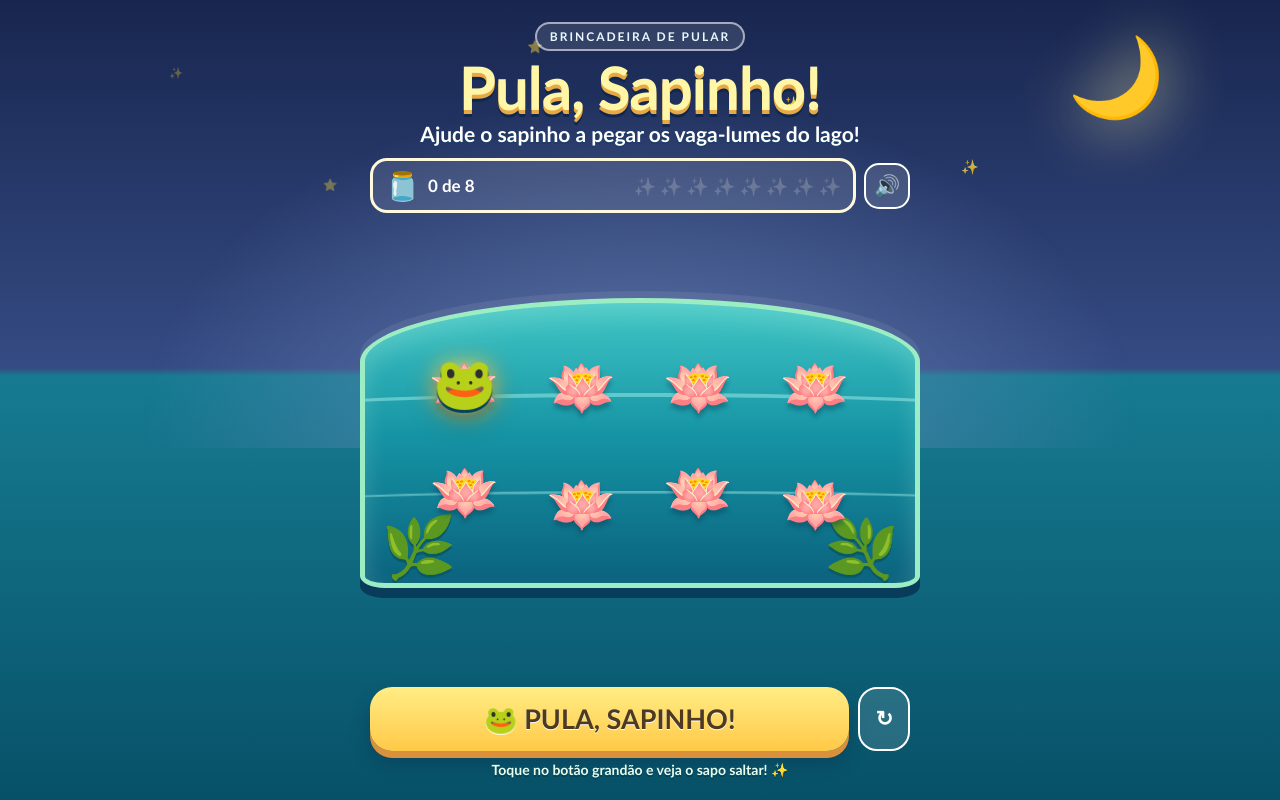
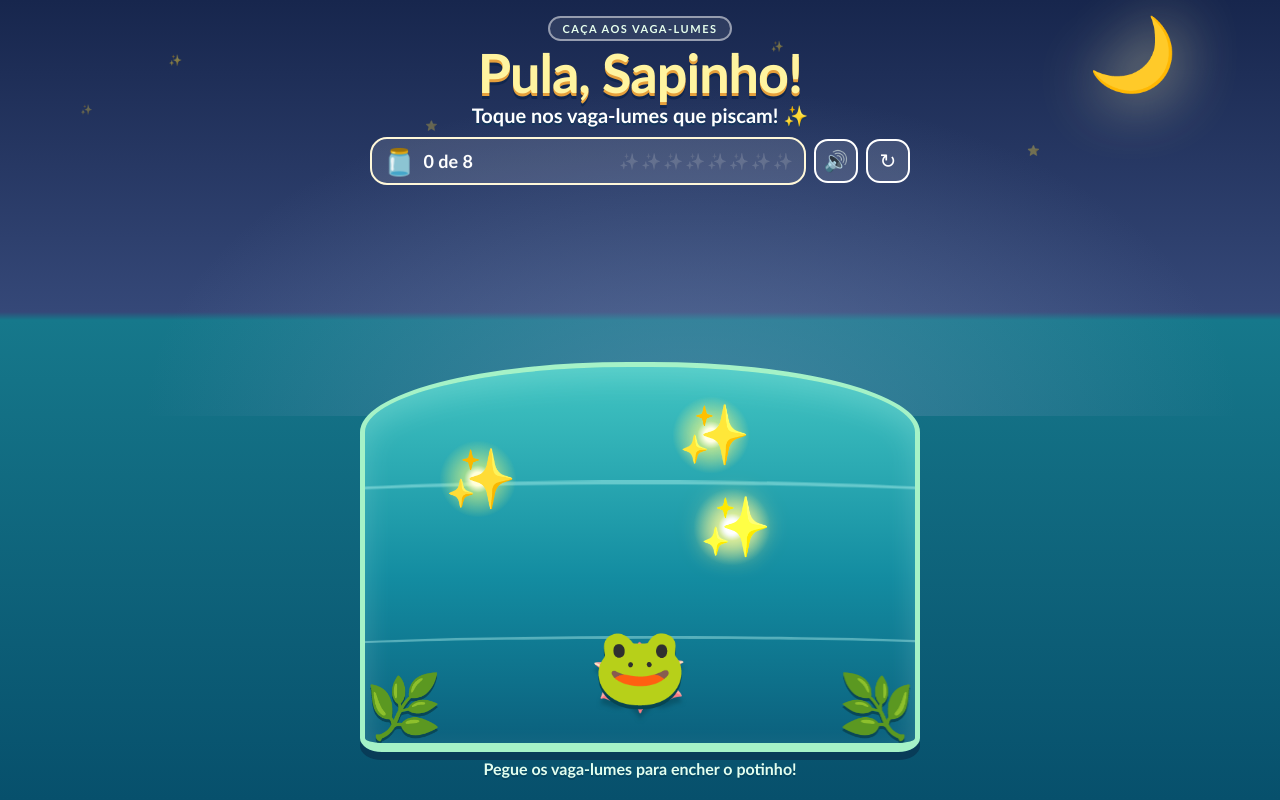
Before and after one commit to ricardoribeiro110384-tech/ricardoribeiro110384-tech.github.io, a plain HTML site: page pula-sapinho.html in a window 1280 px wide. Drawn offline with Linux system fonts and the light colour scheme.

Commit message:
Make frog game directly interactive with moving fireflies

```diff
--- a/pula-sapinho.html
+++ b/pula-sapinho.html
@@ -1,39 +1,35 @@
 <!doctype html>
 <html lang="pt-BR">
 <head>
-<meta charset="utf-8"><meta name="viewport" content="width=device-width,initial-scale=1,maximum-scale=1,user-scalable=no"><meta name="theme-color" content="#18385f">
-<title>Pula, Sapinho!</title>
+<meta charset="utf-8"><meta name="viewport" content="width=device-width,initial-scale=1,maximum-scale=1,user-scalable=no"><meta name="theme-color" content="#17284e">
+<title>Pula, Sapinho! — Caça aos Vaga-lumes</title>
 <style>
-:root{--night:#152a55;--deep:#12466c;--leaf:#8df17b;--lime:#c2ff7a;--gold:#ffdf67;--cream:#fff8d9}
-*{box-sizing:border-box}body{margin:0;min-height:100svh;overflow:hidden;touch-action:manipulation;font-family:"Trebuchet MS",system-ui,sans-serif;color:#fff;background:linear-gradient(180deg,#18264f 0%,#354b83 46%,#167b91 47%,#075168 100%)}
-.sky{position:fixed;inset:0 0 44%;overflow:hidden;pointer-events:none;background:radial-gradient(ellipse at 50% 95%,#758ec2aa,transparent 55%)}.moon{position:absolute;right:9%;top:6%;font-size:clamp(46px,12vw,78px);filter:drop-shadow(0 0 24px #fff2a899);animation:moonGlow 3s ease-in-out infinite}@keyframes moonGlow{50%{filter:drop-shadow(0 0 34px #fff4a9)}}.star{position:absolute;font-size:16px;animation:twinkle 1.8s infinite alternate}.star.s1{left:13%;top:14%}.star.s2{left:41%;top:8%;animation-delay:.6s}.star.s3{left:75%;top:35%;animation-delay:1s}.star.s4{left:25%;top:39%;animation-delay:.3s}.star.s5{left:61%;top:21%;animation-delay:1.2s}@keyframes twinkle{to{opacity:.3;transform:scale(.7)}}
-.wrap{position:relative;z-index:1;max-width:740px;margin:auto;min-height:100svh;padding:clamp(10px,3vw,22px);display:flex;flex-direction:column;align-items:center}.headline{text-align:center}.badge{display:inline-block;border:2px solid #ffffff90;background:#ffffff1c;border-radius:99px;padding:5px 13px;font-size:12px;font-weight:1000;letter-spacing:2px;color:#e9f7ff}.title{font-size:clamp(37px,9vw,60px);line-height:.9;margin:9px 0 7px;color:#fff6a8;text-shadow:0 4px #e8a846,0 7px #10274d;letter-spacing:-1px}.instruction{margin:0 auto;max-width:500px;font-size:clamp(16px,4vw,21px);font-weight:900;color:#fff;text-shadow:0 2px #1b3e67}.scorebar{width:min(100%,540px);display:flex;align-items:center;justify-content:space-between;gap:8px;margin:12px auto 0}.jar{flex:1;display:flex;align-items:center;gap:8px;border:3px solid #fff9db;background:#ffffff1b;border-radius:17px;padding:7px 12px;min-width:0}.jar-icon{font-size:28px}.jar-label{font-size:clamp(13px,3.5vw,17px);font-weight:1000;white-space:nowrap}.lights{display:flex;gap:4px;margin-left:auto}.light{font-size:18px;opacity:.25;filter:grayscale(1);transition:.25s}.light.on{opacity:1;filter:none;transform:scale(1.15);animation:catch .35s}@keyframes catch{50%{transform:scale(1.55) rotate(15deg)}}.sound{border:2px solid white;background:#ffffff20;color:white;border-radius:15px;font-size:21px;width:46px;height:46px;cursor:pointer}
-pond{display:block;width:min(100%,560px);margin:auto;position:relative}.pond-inner{height:clamp(200px,38vh,290px);min-height:190px;width:100%;position:relative;border-radius:50% 50% 25px 25px/22% 22% 12px 12px;background:linear-gradient(180deg,#40c6c5 0%,#1593a4 48%,#0b627e 100%);border:5px solid #9cedc3;box-shadow:inset 0 12px 25px #d6ffe633,0 -7px #ffffff14,0 10px #093b5b;overflow:hidden}.pond-inner:before,.pond-inner:after{content:"";position:absolute;left:-20%;width:140%;height:34px;border-top:4px solid #b9fff66b;border-radius:50%;animation:ripple 5s ease-in-out infinite}.pond-inner:before{top:32%;}.pond-inner:after{top:65%;animation-delay:-2.5s}@keyframes ripple{50%{transform:translateX(13px) scaleY(.7)}}.reeds{position:absolute;bottom:0;font-size:clamp(37px,9vw,60px);z-index:2;filter:drop-shadow(0 3px #0a5967)}.reeds.left{left:3%}.reeds.right{right:3%;transform:scaleX(-1)}
-.path{position:absolute;inset:9% 8%;display:grid;grid-template-columns:repeat(4,1fr);grid-template-rows:repeat(2,1fr);gap:5px;align-items:center;justify-items:center;z-index:3}.pad{position:relative;width:clamp(54px,14vw,79px);height:clamp(46px,12vw,65px);display:grid;place-items:center;font-size:clamp(37px,9vw,56px);filter:drop-shadow(0 5px 2px #073f5266);transition:transform .28s,filter .3s}.pad:nth-child(5),.pad:nth-child(7){transform:translateY(-12px)}.pad.current{filter:drop-shadow(0 0 12px #fff77a) drop-shadow(0 5px 3px #073f52);animation:padPulse .8s ease-in-out infinite alternate}.pad.done{animation:padDone .4s ease-out}.pad .frog{position:absolute;font-size:clamp(33px,8vw,50px);bottom:4px;left:50%;transform:translateX(-50%);z-index:2;filter:drop-shadow(0 3px #06415b)}.pad.done .frog{animation:hop .55s cubic-bezier(.2,.8,.3,1.4)}@keyframes padPulse{to{transform:scale(1.08) translateY(-4px)}}@keyframes hop{0%{transform:translate(-50%,20px) scale(.85)}48%{transform:translate(-50%,-38px) scale(1.15) rotate(-8deg)}78%{transform:translate(-50%,2px) scale(.95) rotate(6deg)}}@keyframes padDone{50%{filter:drop-shadow(0 0 14px #fff28a) drop-shadow(0 5px 2px #073f52)}}
-#frog{position:absolute;left:0;top:0;opacity:0}.hop-text{position:absolute;z-index:4;left:50%;top:4%;transform:translate(-50%,-15px) scale(.5);font-size:clamp(20px,5vw,32px);font-weight:1000;color:#fff681;text-shadow:0 3px #b85e31;opacity:0;pointer-events:none}.hop-text.show{animation:boing .7s ease-out}@keyframes boing{0%{opacity:0;transform:translate(-50%,8px) scale(.5) rotate(-8deg)}25%{opacity:1;transform:translate(-50%,-26px) scale(1.2) rotate(5deg)}75%{opacity:1;transform:translate(-50%,-34px) scale(1)}100%{opacity:0;transform:translate(-50%,-42px) scale(.9)}}
-.actions{width:min(100%,540px);display:flex;gap:9px;margin:14px auto 0}.go{flex:1;border:0;border-radius:22px;padding:15px 12px;background:linear-gradient(#ffed86,#ffc947);color:#4d3a20;font:1000 clamp(20px,5vw,27px) "Trebuchet MS",system-ui,sans-serif;text-shadow:0 1px white;box-shadow:0 7px #db913b,0 12px 18px #092d4766;cursor:pointer;transition:transform .1s}.go:active{transform:translateY(4px);box-shadow:0 3px #db913b}.go:disabled{filter:saturate(.7)}.reset{border:2px solid white;border-radius:19px;padding:0 15px;background:#ffffff20;color:white;font-size:21px;font-weight:900;cursor:pointer}.hint{text-align:center;font-size:14px;font-weight:900;color:#e7ffef;margin:10px auto 0;text-shadow:0 2px #064158}
-.finish{position:fixed;inset:0;z-index:10;background:#102b54db;display:none;place-items:center;padding:18px}.finish.show{display:grid}.card{width:min(100%,430px);background:linear-gradient(#fff8d9,#b6f3da);border:7px solid white;border-radius:34px;text-align:center;color:#164766;padding:24px 19px;box-shadow:0 10px #237a81;animation:finishPop .5s cubic-bezier(.2,1.5,.5,1)}@keyframes finishPop{from{transform:scale(.6);opacity:0}to{transform:scale(1);opacity:1}}.card .crew{font-size:clamp(43px,13vw,68px);white-space:nowrap}.card h2{font-size:clamp(30px,8vw,41px);margin:3px}.card p{font-size:20px;font-weight:900}.card button{border:0;border-radius:18px;background:#ffd651;padding:13px 18px;font:1000 20px inherit;color:#194866;box-shadow:0 5px #d99c2e;cursor:pointer}.party{position:fixed;inset:0;pointer-events:none;z-index:9;overflow:hidden}.confetti{position:absolute;top:-30px;font-size:24px;animation:fall 2.3s linear forwards}@keyframes fall{to{transform:translateY(110vh) rotate(600deg);opacity:0}}
-@media(max-height:680px){.wrap{padding:7px 12px}.title{font-size:36px;margin:5px 0}.scorebar{margin-top:7px}.pond-inner{height:190px;min-height:180px}.actions{margin-top:9px}.instruction{font-size:15px}}
+:root{--cream:#fff8d9;--lime:#c5ff79;--deep:#0d5570}
+*{box-sizing:border-box}body{margin:0;height:100svh;overflow:hidden;touch-action:manipulation;font-family:"Trebuchet MS",system-ui,sans-serif;color:#fff;background:linear-gradient(180deg,#17264d 0%,#354878 39%,#16788b 40%,#07506c 100%)}
+.sky{position:absolute;inset:0 0 48%;pointer-events:none;background:radial-gradient(ellipse at 54% 100%,#849dc366,transparent 56%)}.moon{position:absolute;right:8%;top:2%;font-size:clamp(43px,10vw,72px);filter:drop-shadow(0 0 25px #fff3a9aa);animation:moonGlow 3s ease-in-out infinite}@keyframes moonGlow{50%{filter:drop-shadow(0 0 34px #fff5b5)}}.star{position:absolute;font-size:15px;animation:twinkle 1.5s ease-in-out infinite alternate}.s1{top:12%;left:13%}.s2{top:28%;left:33%;animation-delay:.4s}.s3{top:9%;left:60%;animation-delay:.9s}.s4{top:34%;left:80%;animation-delay:.2s}.s5{top:24%;left:6%;animation-delay:.7s}@keyframes twinkle{to{opacity:.3;transform:scale(.65)}}
+.app{position:relative;z-index:1;height:100svh;max-width:720px;margin:auto;padding:clamp(9px,2vh,18px) clamp(12px,3vw,22px);display:flex;flex-direction:column;align-items:center}.head{text-align:center;flex:none}.badge{display:inline-block;padding:4px 12px;border:2px solid #ffffff80;background:#ffffff17;border-radius:99px;color:#e6ffed;font-weight:1000;font-size:11px;letter-spacing:1.5px}.title{margin:7px 0 3px;font-size:clamp(34px,8vw,54px);line-height:.93;color:#fff4a0;text-shadow:0 3px #e6a03c,0 6px #10264e;letter-spacing:-1px}.prompt{margin:5px auto 0;font-size:clamp(15px,3.8vw,20px);font-weight:1000;text-shadow:0 2px #12375d}.hud{width:min(100%,540px);display:flex;align-items:center;gap:8px;margin:9px auto 7px;flex:none}.jar{flex:1;display:flex;align-items:center;gap:8px;min-width:0;background:#ffffff20;border:2px solid #fff8d9;border-radius:17px;padding:6px 11px}.jarEmoji{font-size:26px}.counter{white-space:nowrap;font-weight:1000;font-size:clamp(14px,3.6vw,18px)}.lights{display:flex;gap:2px;margin-left:auto}.light{font-size:16px;opacity:.2;filter:grayscale(1);transition:transform .2s,opacity .2s}.light.on{opacity:1;filter:none;transform:scale(1.2);animation:lightUp .35s}@keyframes lightUp{50%{transform:scale(1.7) rotate(15deg)}}.mini{width:44px;height:44px;border:2px solid white;border-radius:14px;color:white;background:#ffffff20;font-size:20px;cursor:pointer}
+.stage{position:relative;width:min(100%,560px);flex:1;min-height:220px;max-height:390px;margin:auto 0 0;border:5px solid #a5f2c7;border-bottom-width:9px;border-radius:48% 48% 22px 22px/18% 18% 14px 14px;background:linear-gradient(180deg,#42c6c3,#138ca1 56%,#0b607d);box-shadow:inset 0 12px 30px #d5fff233,0 8px #083c58;overflow:hidden;isolation:isolate}.stage:before,.stage:after{content:"";position:absolute;z-index:-1;left:-20%;width:140%;height:38px;border-top:4px solid #c6fff765;border-radius:50%;animation:ripple 4.6s ease-in-out infinite}.stage:before{top:30%}.stage:after{top:70%;animation-delay:-2.3s}@keyframes ripple{50%{transform:translateX(15px) scaleY(.7)}}.reed{position:absolute;bottom:0;font-size:clamp(38px,9vw,62px);z-index:2;filter:drop-shadow(0 3px #084758)}.reed.left{left:0}.reed.right{right:0;transform:scaleX(-1)}.lily{position:absolute;z-index:1;bottom:5%;left:50%;transform:translateX(-50%);font-size:clamp(55px,12vw,79px);filter:drop-shadow(0 6px 2px #06445488)}
+.fly{position:absolute;z-index:4;width:78px;height:78px;border:0;border-radius:50%;background:radial-gradient(circle,#fffbd6 0 12%,#eaff7a90 25%,#ffe35500 70%);display:grid;place-items:center;font-size:clamp(42px,11vw,58px);cursor:pointer;animation:float 2.7s ease-in-out infinite alternate,glow 1.2s ease-in-out infinite alternate;-webkit-tap-highlight-color:transparent;touch-action:manipulation}.fly:active{transform:scale(.82)}.fly:nth-of-type(2n){animation-duration:3.2s,1.3s;animation-delay:-1s,-.6s}.fly:nth-of-type(3n){animation-duration:2.9s,1.1s;animation-delay:-1.7s,-.2s}@keyframes float{to{margin-top:13px;margin-left:10px}}@keyframes glow{to{filter:brightness(1.35) drop-shadow(0 0 13px #fff681)}}.fly.caught{pointer-events:none;animation:catch .32s ease-in forwards}@keyframes catch{to{transform:scale(1.8) rotate(30deg);opacity:0}}
+.frog{position:absolute;z-index:5;left:50%;top:79%;transform:translate(-50%,-50%);font-size:clamp(53px,13vw,76px);filter:drop-shadow(0 4px #064451);transition:left .28s ease,top .28s ease;pointer-events:none}.frog.jump{animation:jump .4s cubic-bezier(.3,.9,.3,1.4)}@keyframes jump{0%{translate:0 0}45%{translate:0 -55px;scale:1.15}100%{translate:0 0;scale:1}}
+.popword{position:absolute;z-index:7;pointer-events:none;font-size:23px;font-weight:1000;color:#fff69a;text-shadow:0 3px #a75934;animation:popword .7s ease-out forwards}@keyframes popword{0%{opacity:0;transform:translateY(10px) scale(.6)}25%{opacity:1;transform:translateY(-22px) scale(1.2)}100%{opacity:0;transform:translateY(-42px) scale(.95)}}.foot{flex:none;text-align:center;font-size:clamp(13px,3.4vw,16px);font-weight:900;color:#e3ffef;text-shadow:0 2px #06445f;margin:7px 0 0;min-height:25px}
+.finish{position:fixed;inset:0;z-index:10;background:#10234ddf;display:none;place-items:center;padding:16px}.finish.show{display:grid}.card{width:min(100%,420px);text-align:center;color:#194667;background:linear-gradient(#fff8d9,#b6f2d5);border:7px solid white;border-radius:32px;padding:22px;box-shadow:0 9px #1c858b;animation:card .45s cubic-bezier(.2,1.5,.5,1)}@keyframes card{from{transform:scale(.65);opacity:0}to{transform:scale(1);opacity:1}}.card .big{font-size:64px}.card h2{font-size:clamp(29px,8vw,40px);margin:2px}.card p{font-size:19px;font-weight:900}.card button{border:0;border-radius:18px;background:#ffd752;color:#194667;font:1000 19px "Trebuchet MS",system-ui,sans-serif;padding:13px 18px;box-shadow:0 5px #d99a2e;cursor:pointer}.confetti{position:fixed;top:-24px;z-index:9;pointer-events:none;font-size:24px;animation:fall 2s linear forwards}@keyframes fall{to{transform:translateY(110svh) rotate(500deg);opacity:0}}
+@media(max-height:650px){.app{padding-top:5px;padding-bottom:6px}.title{font-size:33px;margin:5px 0 2px}.prompt{font-size:14px}.hud{margin:5px auto}.stage{min-height:200px;max-height:270px}.foot{margin-top:4px}}
 </style></head>
 <body>
 <div class="sky" aria-hidden="true"><span class="moon">🌙</span><span class="star s1">✨</span><span class="star s2">⭐</span><span class="star s3">✨</span><span class="star s4">⭐</span><span class="star s5">✨</span></div>
-<main class="wrap">
-<header class="headline"><div class="badge">BRINCADEIRA DE PULAR</div><h1 class="title">Pula, Sapinho!</h1><p class="instruction">Ajude o sapinho a pegar os vaga-lumes do lago!</p></header>
-<div class="scorebar"><div class="jar"><span class="jar-icon">🫙</span><span class="jar-label" id="count">0 de 8</span><div class="lights" id="lights" aria-label="Vaga-lumes encontrados"></div></div><button class="sound" id="sound" aria-label="Desligar efeitos sonoros">🔊</button></div>
-<pond aria-label="Lago com caminho de vitória-régias"><div class="pond-inner"><span class="reeds left">🌿</span><span class="reeds right">🌿</span><div class="path" id="path"></div><span class="hop-text" id="hopText">BOING!</span></div></pond>
-<div class="actions"><button class="go" id="go">🐸 PULA, SAPINHO!</button><button class="reset" id="reset" aria-label="Começar de novo">↻</button></div>
-<p class="hint">Toque no botão grandão e veja o sapo saltar! ✨</p>
+<main class="app">
+<header class="head"><div class="badge">CAÇA AOS VAGA-LUMES</div><h1 class="title">Pula, Sapinho!</h1><p class="prompt">Toque nos vaga-lumes que piscam! ✨</p></header>
+<div class="hud"><div class="jar"><span class="jarEmoji">🫙</span><span class="counter" id="counter">0 de 8</span><div class="lights" id="lights"></div></div><button class="mini" id="sound" aria-label="Desligar efeitos sonoros">🔊</button><button class="mini" id="reset" aria-label="Recomeçar">↻</button></div>
+<section class="stage" id="stage" aria-label="Lago com vaga-lumes para tocar"><span class="reed left">🌿</span><span class="reed right">🌿</span><span class="lily">🪷</span><div class="frog" id="frog">🐸</div></section>
+<p class="foot" id="foot">Pegue os vaga-lumes para encher o potinho!</p>
 </main>
-<div class="party" id="party"></div>
-<div class="finish" id="finish"><div class="card"><div class="crew">🐸 ✨ 🐸 ✨</div><h2>Que salto incrível!</h2><p>O sapinho pegou todos os vaga-lumes. Viva!</p><button id="again">🌟 Pular de novo!</button></div></div>
+<div class="finish" id="finish"><div class="card"><div class="big">🐸 🫙 ✨</div><h2>Potinho brilhando!</h2><p>O sapinho pegou todos os vaga-lumes. Viva!</p><button id="again">🌟 Brincar outra vez</button></div></div>
 <script>
-const TOTAL=8;let step=0,soundOn=true,audioCtx;
-const path=document.querySelector('#path'),go=document.querySelector('#go'),statusCount=document.querySelector('#count'),lights=document.querySelector('#lights'),hopText=document.querySelector('#hopText');
-function build(){path.innerHTML='';for(let i=0;i<TOTAL;i++){const pad=document.createElement('div');pad.className='pad'+(i===0?' current':'');pad.id='pad'+i;pad.innerHTML='<span>🪷</span>'+(i===0?'<span class="frog">🐸</span>':'');path.appendChild(pad)}lights.innerHTML='';for(let i=0;i<TOTAL;i++){const dot=document.createElement('span');dot.className='light';dot.textContent='✨';dot.id='light'+i;lights.appendChild(dot)}}
-function playTone(freq,duration=.16,type='sine',delay=0){if(!soundOn)return;try{if(!audioCtx)audioCtx=new(window.AudioContext||window.webkitAudioContext)();if(audioCtx.state==='suspended')audioCtx.resume();const o=audioCtx.createOscillator(),g=audioCtx.createGain(),t=audioCtx.currentTime+delay;o.type=type;o.frequency.setValueAtTime(freq,t);o.frequency.exponentialRampToValueAtTime(freq*1.45,t+duration);o.connect(g);g.connect(audioCtx.destination);g.gain.setValueAtTime(.001,t);g.gain.exponentialRampToValueAtTime(.095,t+.02);g.gain.exponentialRampToValueAtTime(.001,t+duration);o.start(t);o.stop(t+duration+.02)}catch(e){}}
-function jumpSound(){playTone(240,.12,'triangle');playTone(560,.18,'sine',.08);playTone(780,.14,'triangle',.17)}
-function celebrate(){[523,659,784,1047].forEach((n,i)=>playTone(n,.24,'triangle',i*.13));const party=document.querySelector('#party');const bits=['✨','⭐','🌟','💚','🎉'];for(let i=0;i<28;i++){const x=document.createElement('span');x.className='confetti';x.textContent=bits[i%bits.length];x.style.left=Math.random()*100+'%';x.style.animationDelay=Math.random()*.7+'s';party.appendChild(x)}setTimeout(()=>party.innerHTML='',3500)}
-function hop(){if(step>=TOTAL)return;const old=document.querySelector('#pad'+step);old.classList.remove('current');old.classList.add('done');old.querySelector('span').textContent='✨';setTimeout(()=>old.querySelector('.frog')?.remove(),480);const next=step+1;step++;if(next<TOTAL){const pad=document.querySelector('#pad'+next);pad.classList.add('current');pad.insertAdjacentHTML('beforeend','<span class="frog">🐸</span>')}statusCount.textContent=step+' de '+TOTAL;document.querySelector('#light'+(step-1)).classList.add('on');hopText.classList.remove('show');void hopText.offsetWidth;hopText.classList.add('show');jumpSound();if(step===TOTAL){go.textContent='🎉 CONSEGUIU!';go.disabled=true;setTimeout(()=>{document.querySelector('#finish').classList.add('show');celebrate()},550)}}
-function restart(){step=0;go.disabled=false;go.innerHTML='🐸 PULA, SAPINHO!';statusCount.textContent='0 de '+TOTAL;document.querySelector('#finish').classList.remove('show');document.querySelector('#party').innerHTML='';build()}
-go.addEventListener('click',hop);document.querySelector('#reset').addEventListener('click',restart);document.querySelector('#again').addEventListener('click',restart);document.querySelector('#sound').addEventListener('click',e=>{soundOn=!soundOn;e.currentTarget.textContent=soundOn?'🔊':'🔇';e.currentTarget.setAttribute('aria-label',soundOn?'Desligar efeitos sonoros':'Ligar efeitos sonoros')});build();
+const GOAL=8;let caught=0,soundOn=true,audioCtx;const stage=document.querySelector('#stage'),frog=document.querySelector('#frog');
+function sound(freq=650){if(!soundOn)return;try{if(!audioCtx)audioCtx=new(window.AudioContext||window.webkitAudioContext)();if(audioCtx.state==='suspended')audioCtx.resume();const o=audioCtx.createOscillator(),g=audioCtx.createGain();o.type='sine';o.frequency.setValueAtTime(freq,audioCtx.currentTime);o.frequency.exponentialRampToValueAtTime(freq*1.45,audioCtx.currentTime+.18);o.connect(g);g.connect(audioCtx.destination);g.gain.setValueAtTime(.001,audioCtx.currentTime);g.gain.exponentialRampToValueAtTime(.1,audioCtx.currentTime+.02);g.gain.exponentialRampToValueAtTime(.001,audioCtx.currentTime+.2);o.start();o.stop(audioCtx.currentTime+.22)}catch(e){}}
+function makeFly(){if(caught>=GOAL)return;const f=document.createElement('button');f.type='button';f.className='fly';f.setAttribute('aria-label','Vaga-lume brilhante, toque para pegar');f.textContent='✨';const rect=stage.getBoundingClientRect(),size=78;const x=8+Math.random()*Math.max(1,rect.width-size-16),y=8+Math.random()*Math.max(1,rect.height*.62-size-8);f.style.left=x+'px';f.style.top=y+'px';f.onclick=()=>catchFly(f);stage.appendChild(f)}
+function catchFly(f){if(f.classList.contains('caught')||caught>=GOAL)return;const r=f.getBoundingClientRect(),s=stage.getBoundingClientRect();frog.style.left=(r.left+r.width/2-s.left)+'px';frog.style.top=(r.top+r.height/2-s.top)+'px';frog.classList.remove('jump');void frog.offsetWidth;frog.classList.add('jump');const word=document.createElement('span');word.className='popword';word.textContent=['PLOFT!','PEGOU!','BRILHOU!','BOING!'][Math.floor(Math.random()*4)];word.style.left=(r.left-s.left+8)+'px';word.style.top=(r.top-s.top-2)+'px';stage.appendChild(word);setTimeout(()=>word.remove(),750);f.classList.add('caught');caught++;document.querySelector('#counter').textContent=caught+' de '+GOAL;document.querySelector('#light'+(caught-1)).classList.add('on');sound(530+caught*48);setTimeout(()=>{f.remove();if(caught<GOAL){makeFly()}else finish()},310)}
+function finish(){document.querySelector('#foot').textContent='Que dedo rápido! O sapinho está feliz!';for(let i=0;i<24;i++){const c=document.createElement('span');c.className='confetti';c.textContent=['✨','⭐','💚','🎉'][i%4];c.style.left=Math.random()*100+'%';c.style.animationDelay=(Math.random()*.65)+'s';document.body.appendChild(c);setTimeout(()=>c.remove(),2500)}setTimeout(()=>document.querySelector('#finish').classList.add('show'),500)}
+function restart(){caught=0;document.querySelector('#counter').textContent='0 de '+GOAL;document.querySelectorAll('.light').forEach(x=>x.classList.remove('on'));stage.querySelectorAll('.fly,.popword').forEach(x=>x.remove());frog.style.left='50%';frog.style.top='79%';frog.classList.remove('jump');document.querySelector('#foot').textContent='Pegue os vaga-lumes para encher o potinho!';document.querySelector('#finish').classList.remove('show');for(let i=0;i<3;i++)makeFly()}
+const lights=document.querySelector('#lights');for(let i=0;i<GOAL;i++){const s=document.createElement('span');s.className='light';s.id='light'+i;s.textContent='✨';lights.appendChild(s)}document.querySelector('#sound').onclick=e=>{soundOn=!soundOn;e.currentTarget.textContent=soundOn?'🔊':'🔇';e.currentTarget.setAttribute('aria-label',soundOn?'Desligar efeitos sonoros':'Ligar efeitos sonoros')};document.querySelector('#reset').onclick=restart;document.querySelector('#again').onclick=restart;restart();
 </script></body></html>
```
